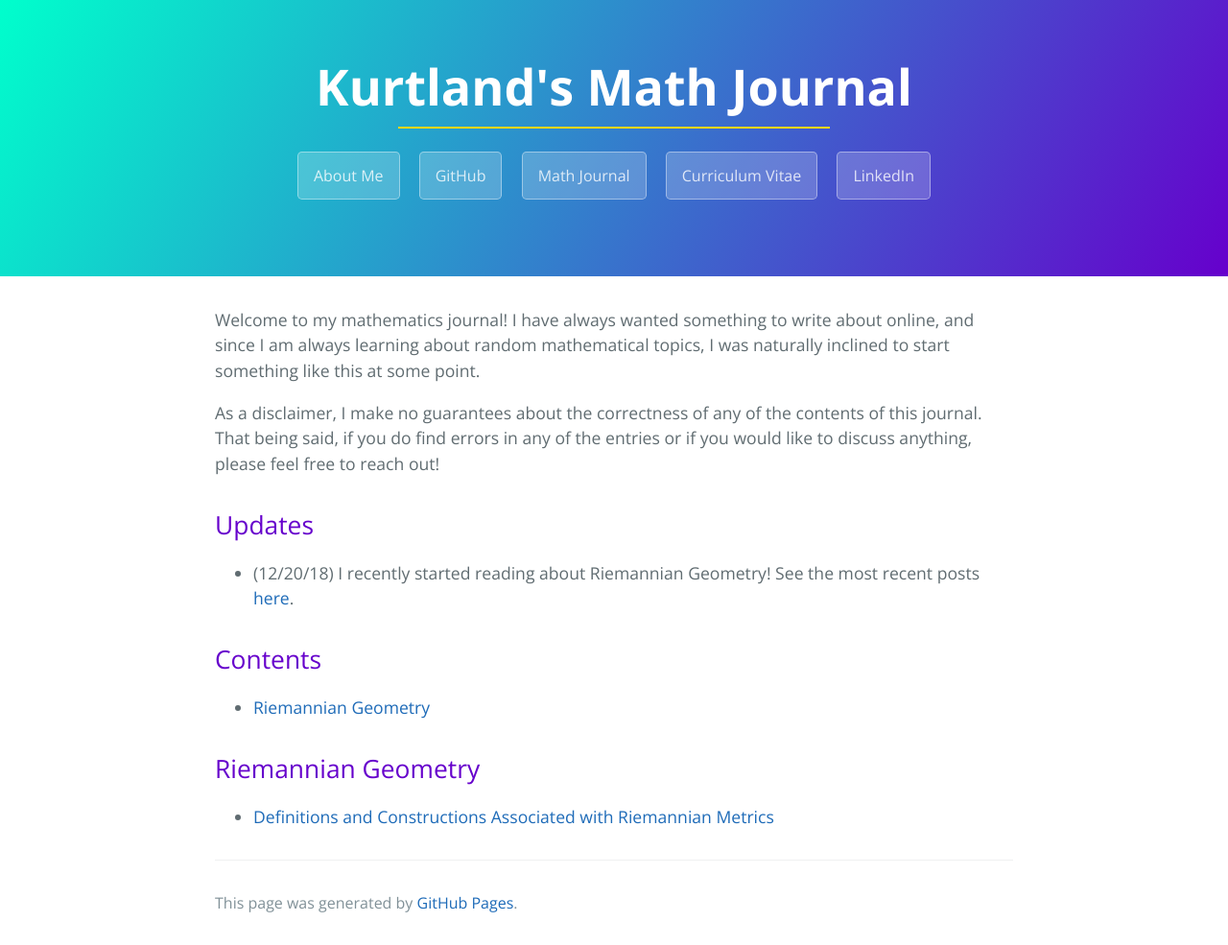
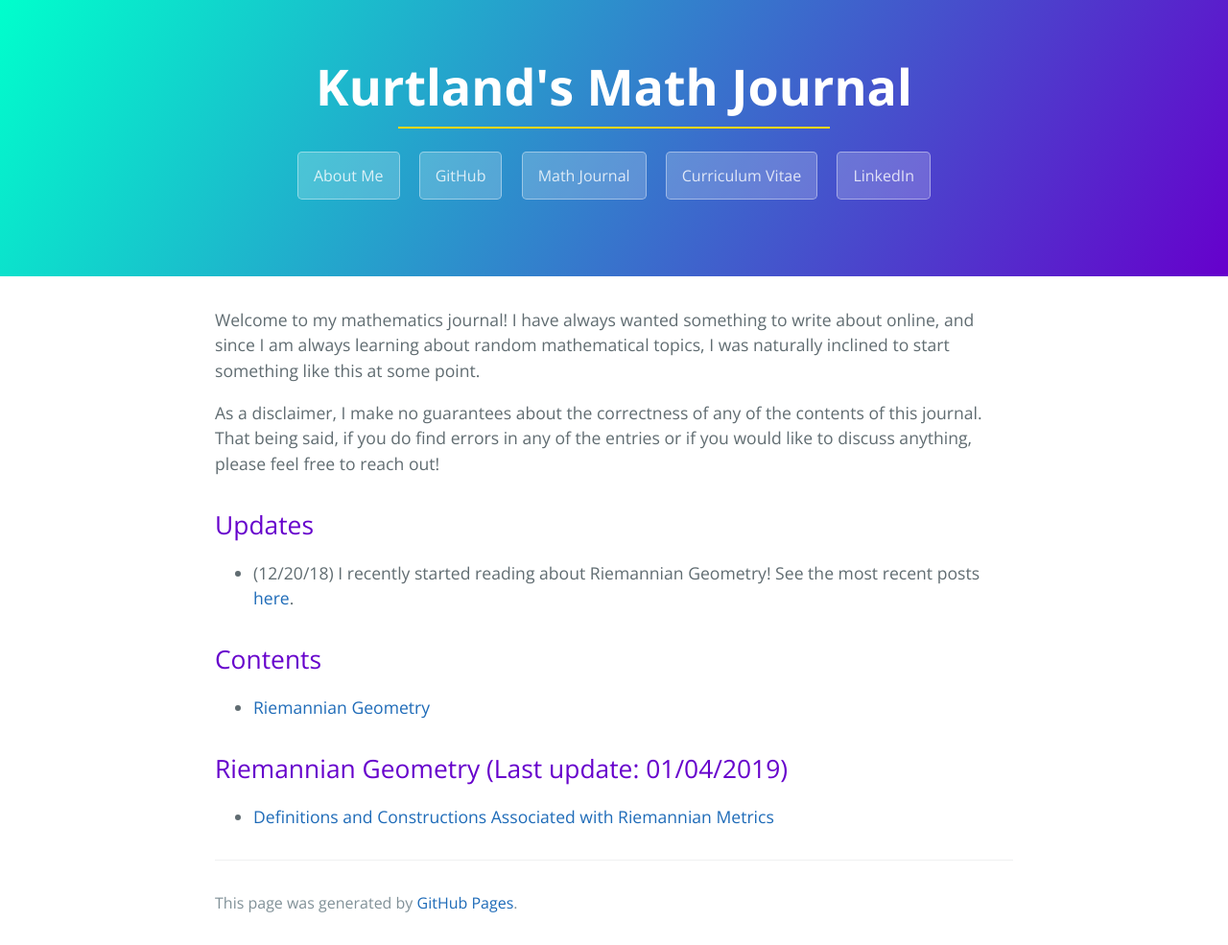
Before and after one commit to kchua/kchua.github.io, a Jekyll site: the page built from journal.html, in a window 1280 px wide. Shown: the whole page at 96% size. Built offline with Jekyll 4.4.1, drawn with Linux system fonts in a browser that asks for light colours.

Commit message:
Add update date

```diff
--- a/journal.html
+++ b/journal.html
@@ -29,7 +29,7 @@ title: Kurtland's Math Journal
 </ul>
 
 <h2 id="Riemannian-Geometry">
-  Riemannian Geometry
+  Riemannian Geometry (Last update: 01/04/2019)
 </h2>
 <ul>
   <li><a href="posts/riemannian-geometry/definitions-and-constructions-associated-with-riemannian-metrics">Definitions and Constructions Associated with Riemannian Metrics</a></li>
```
